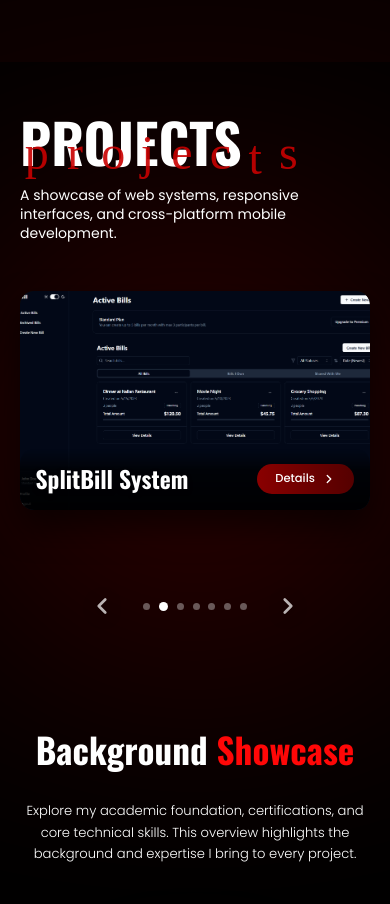
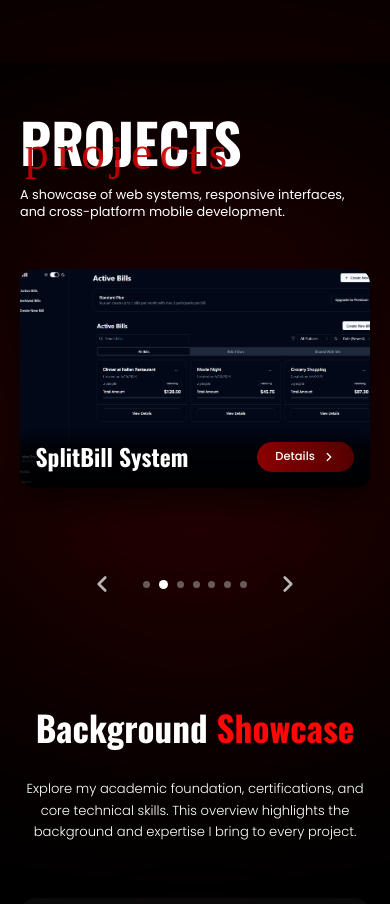
Before and after one commit to JaiAnoba/Portfolio, a React (Vite) app: page / in a window 390 px wide. Shown: the part 2320-3224 px from the top of the page. Built offline with nearby package versions, Linux system fonts and the light colour scheme; a web font is replaced by a local one.

Commit message:
adjusted accent

```diff
--- a/src/components/Projects.css
+++ b/src/components/Projects.css
@@ -539,9 +539,9 @@
 
   .projects-accent {
     left: 1.25rem;
-    top: clamp(0.2rem, 0.5vw, 0.2rem);
-    font-size: clamp(2.15rem, 7.5vw, 3.5rem);
-    letter-spacing: 0.36em !important;
+    top: clamp(-0.2rem, -0.5vw, -0.2rem);
+    font-size: clamp(2rem, 7vw, 3rem);
+    letter-spacing: 0.15em !important;
   }
 
   .pa-p { left: 0.1em !important; }
@@ -554,7 +554,7 @@
   .pa-s { left: 0.1em !important; }
 
   .projects-desc {
-    font-size: 0.875rem;
+    font-size: 0.8rem;
     margin-top: 1rem;
   }
 
```
